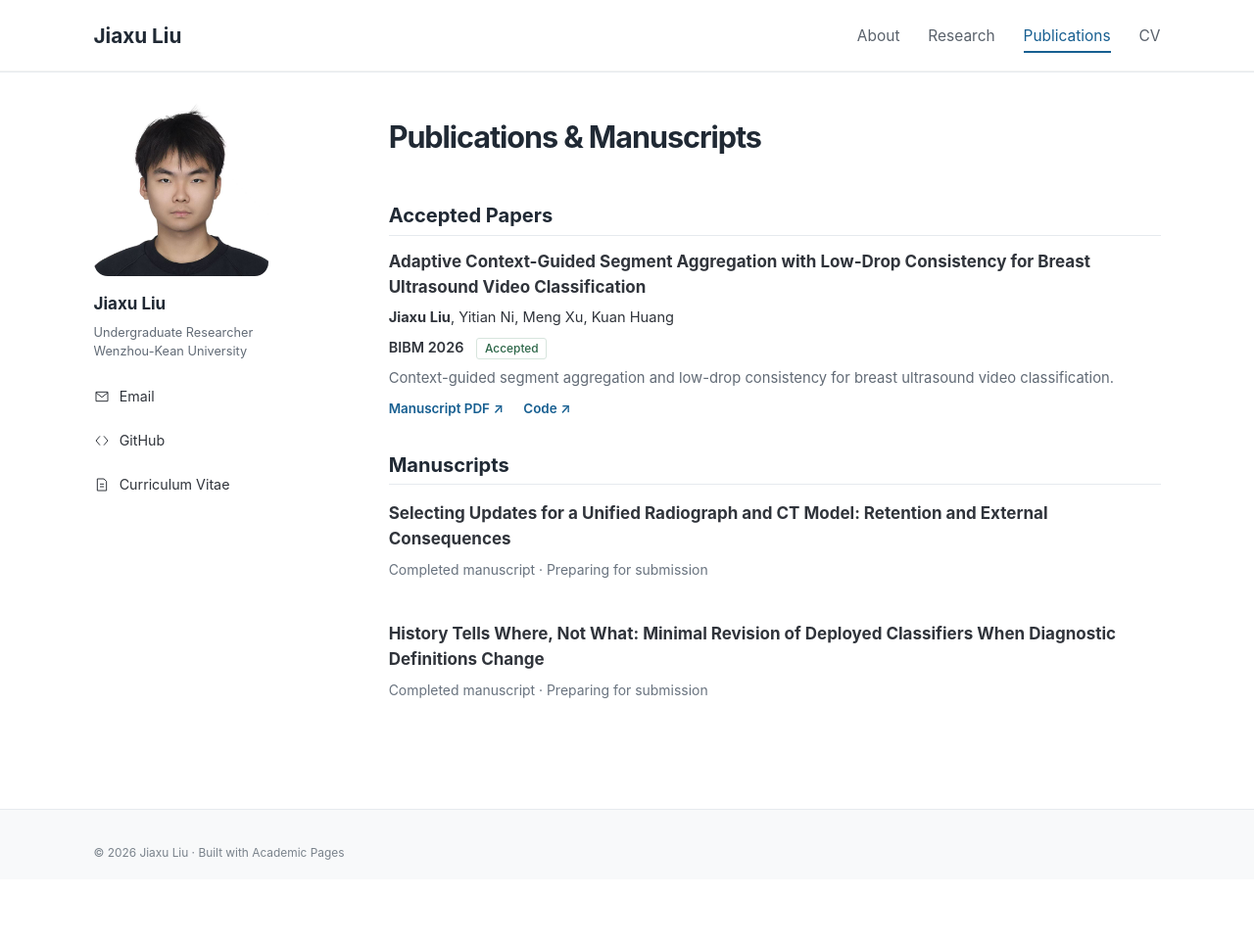
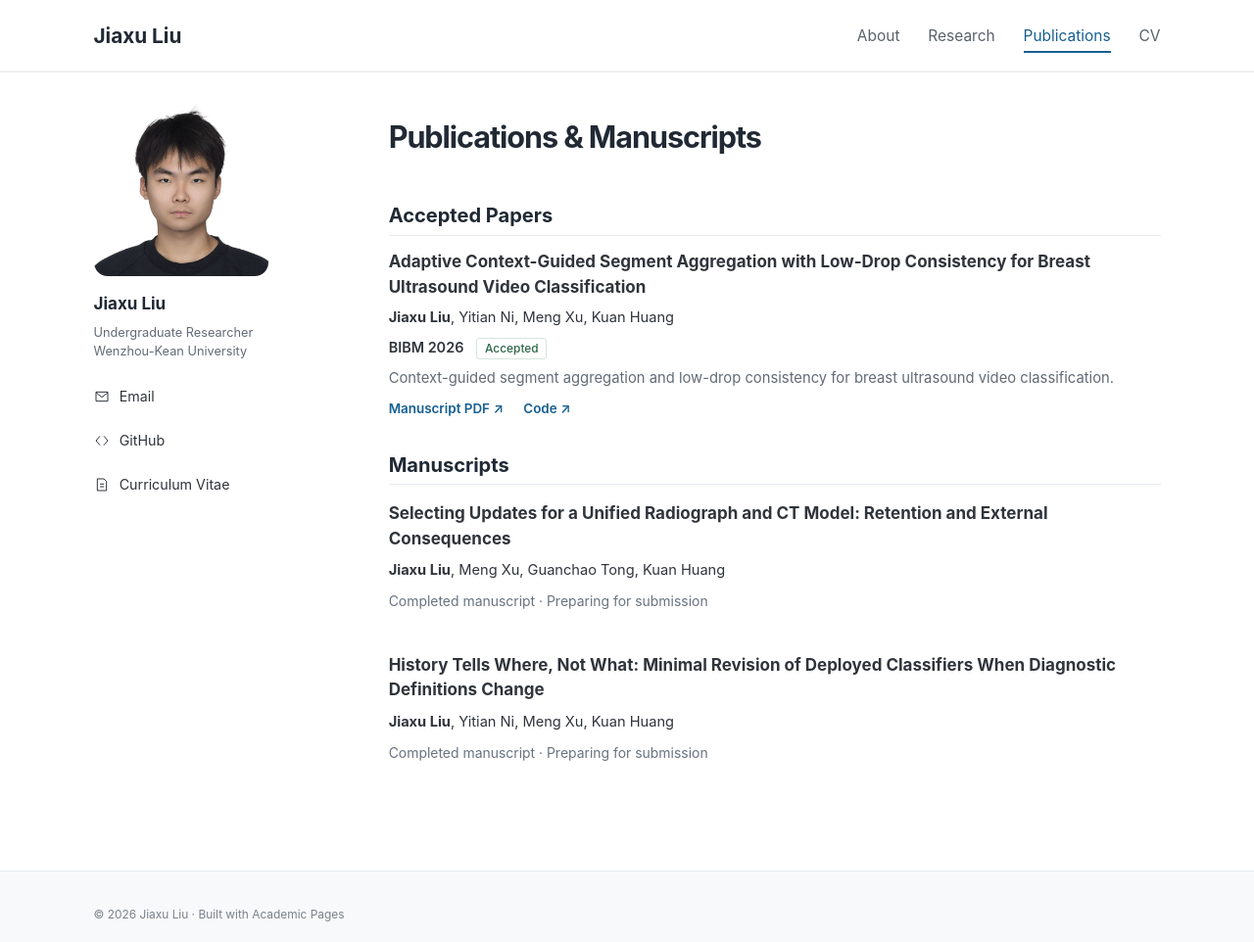
Before and after one commit to xuliu9160-ops/xuliu9160-ops.github.io, a Jekyll site: the page built from _pages/publications.html, in a window 1280 px wide and 962 px high. Shown: the whole window at 98% size. Built offline with Jekyll 4.4.1, drawn with Linux system fonts in a browser that asks for light colours.

Commit message:
Add author lists to the two completed manuscripts

```diff
--- a/_data/papers.yml
+++ b/_data/papers.yml
@@ -8,6 +8,8 @@ accepted:
     manuscript: /files/bibm-2026-manuscript.pdf
 manuscripts:
   - title: "Selecting Updates for a Unified Radiograph and CT Model: Retention and External Consequences"
+    authors: "<strong>Jiaxu Liu</strong>, Meng Xu, Guanchao Tong, Kuan Huang"
     status: Preparing for submission
   - title: "History Tells Where, Not What: Minimal Revision of Deployed Classifiers When Diagnostic Definitions Change"
+    authors: "<strong>Jiaxu Liu</strong>, Yitian Ni, Meng Xu, Kuan Huang"
     status: Preparing for submission
--- a/_includes/profile-manuscripts.html
+++ b/_includes/profile-manuscripts.html
@@ -1,6 +1,7 @@
 {% for paper in site.data.papers.manuscripts %}
 <section class="manuscript-entry">
   <h3>{{ paper.title }}</h3>
+  {% if paper.authors %}<p class="paper-authors">{{ paper.authors }}</p>{% endif %}
   <p class="entry-meta">Completed manuscript · {{ paper.status }}</p>
 </section>
 {% endfor %}
```
